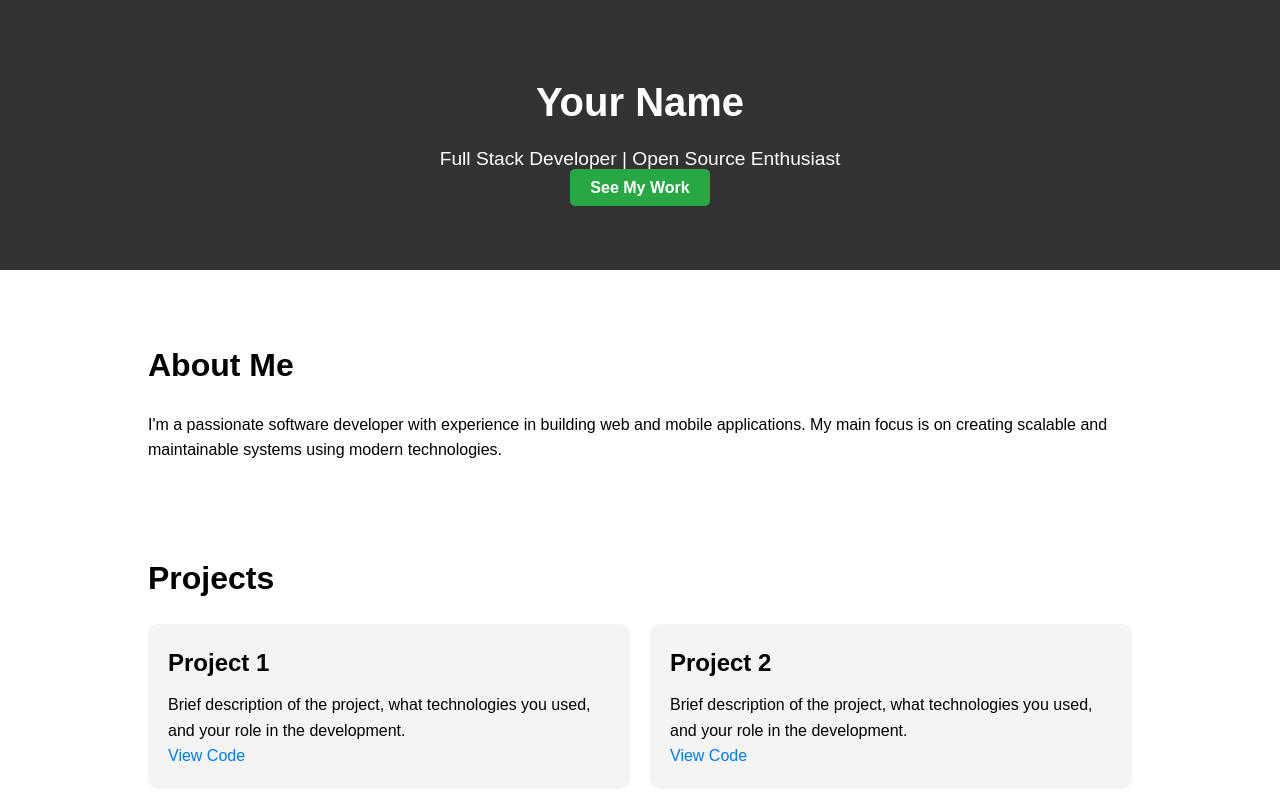
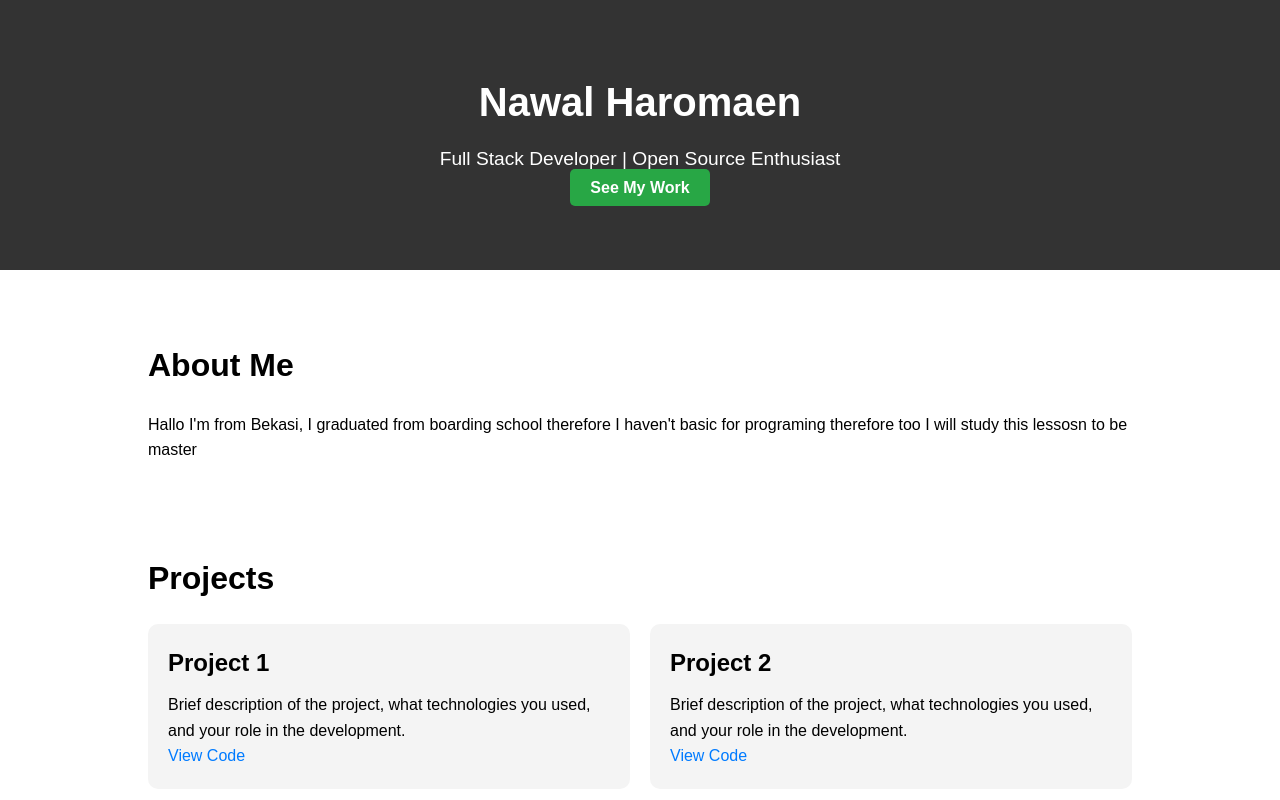
Before and after one commit to Nawal886/Nawal886.github.io, a plain HTML site: page index.html in a window 1280 px wide. Shown: the top 800 px of the page. Drawn offline with Linux system fonts and the light colour scheme.

Commit message:
editing littlely

```diff
--- a/index.html
+++ b/index.html
@@ -14,7 +14,7 @@
     <!-- Header Section -->
     <header>
         <div class="container">
-            <h1>Your Name</h1>
+            <h1>Nawal Haromaen</h1>
             <p>Full Stack Developer | Open Source Enthusiast</p>
             <a href="#projects" class="btn">See My Work</a>
         </div>
@@ -24,7 +24,7 @@
     <section id="about">
         <div class="container">
             <h2>About Me</h2>
-            <p>I'm a passionate software developer with experience in building web and mobile applications. My main focus is on creating scalable and maintainable systems using modern technologies.</p>
+            <p>Hallo I'm from Bekasi, I graduated from boarding school therefore I haven't basic for programing therefore too I will study this lessosn to be master</p>
         </div>
     </section>
 
```
